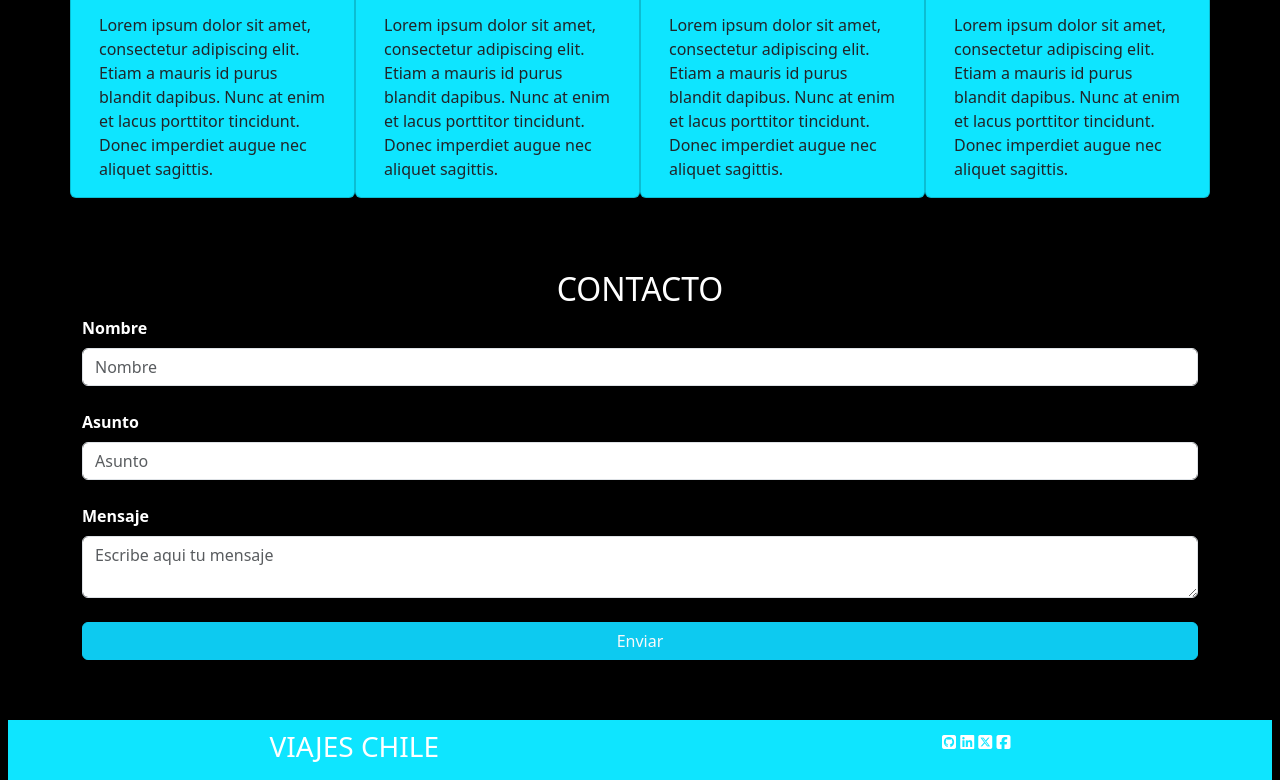
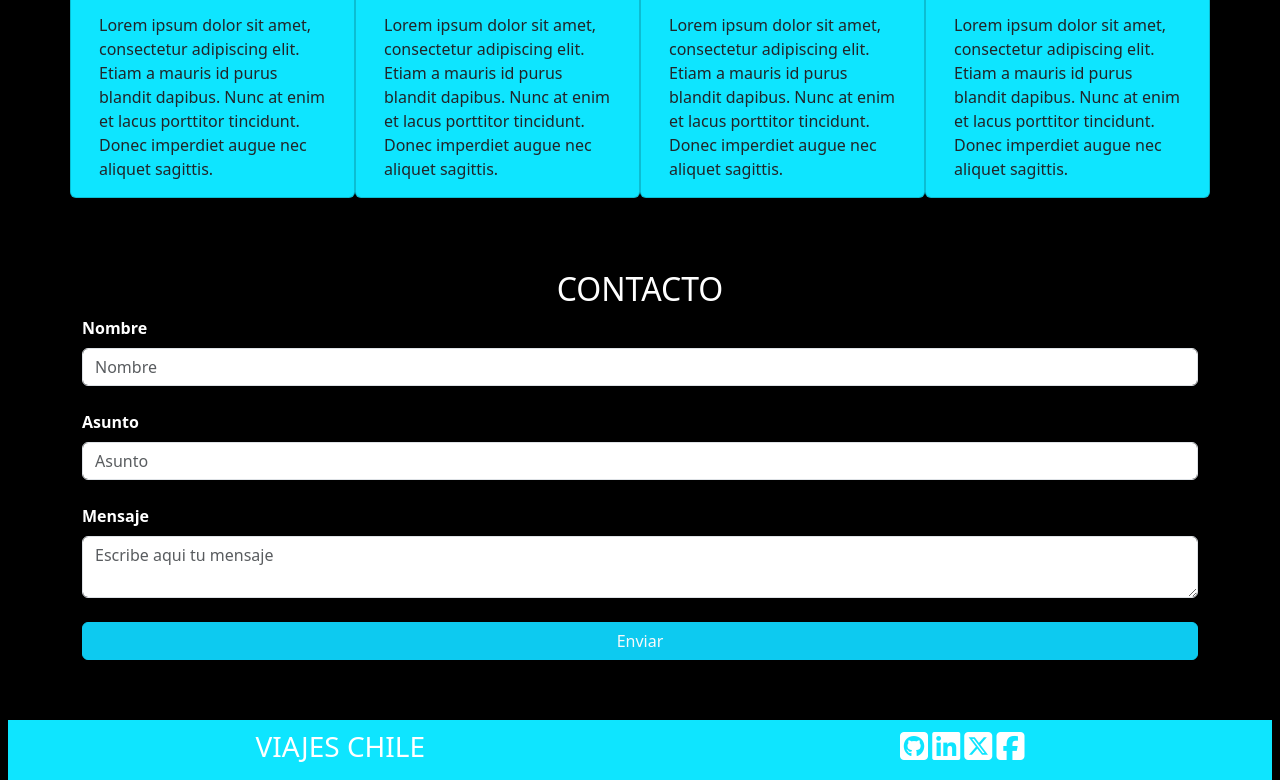
Before and after one commit to Risnach/Viaje-Chile, a plain HTML site: page index.html in a window 1280 px wide. Shown: the part 1738-2518 px from the top of the page. Drawn offline with nearby package versions, Linux system fonts and the light colour scheme.

Commit message:
agrande los iconos

```diff
--- a/index.html
+++ b/index.html
@@ -163,10 +163,10 @@
         <div class="col-12 d-flex justify-content-around">
             <h3>VIAJES CHILE</h3>
             <div>
-                <a href="https://github.com/features/copilot" target="_blank"><i class="fa-brands fa-square-github text-white"></i></a>
-                <a href="https://www.linkedin.com/" target="_blank"><i class="fa-brands fa-linkedin text-white"></i></a>
-                <a href="https://x.com/?lang=es" target="_blank"><i class="fa-brands fa-square-x-twitter text-white"></i></a>
-                <a href="https://www.facebook.com/watch/?ref=tab" target="_blank"><i class="fa-brands fa-square-facebook text-white"></i></a>
+                <a href="https://github.com/features/copilot" target="_blank"><i class="fa-brands fa-square-github text-white fa-2x"></i></a>
+                <a href="https://www.linkedin.com/" target="_blank"><i class="fa-brands fa-linkedin text-white fa-2x"></i></a>
+                <a href="https://x.com/?lang=es" target="_blank"><i class="fa-brands fa-square-x-twitter text-white fa-2x"></i></a>
+                <a href="https://www.facebook.com/watch/?ref=tab" target="_blank"><i class="fa-brands fa-square-facebook text-white fa-2x"></i></a>
             </div>
         </div>
     </footer>
```
